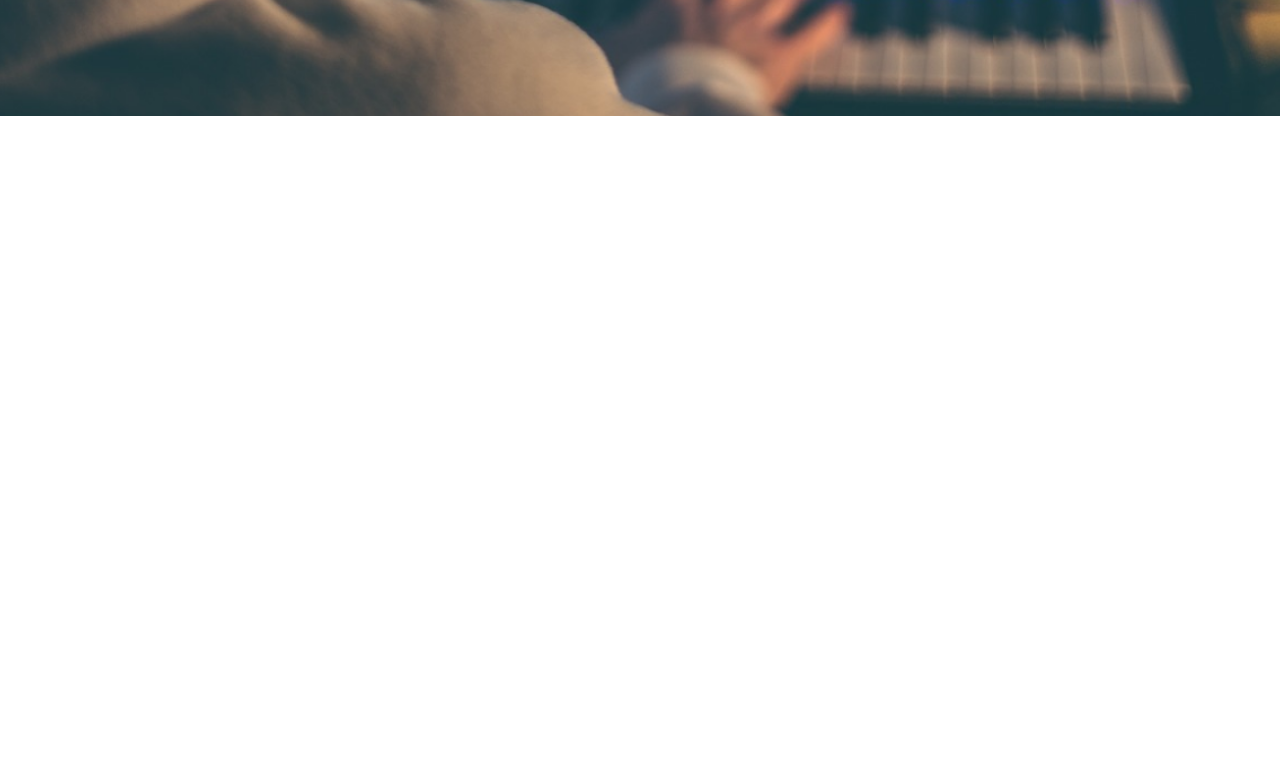
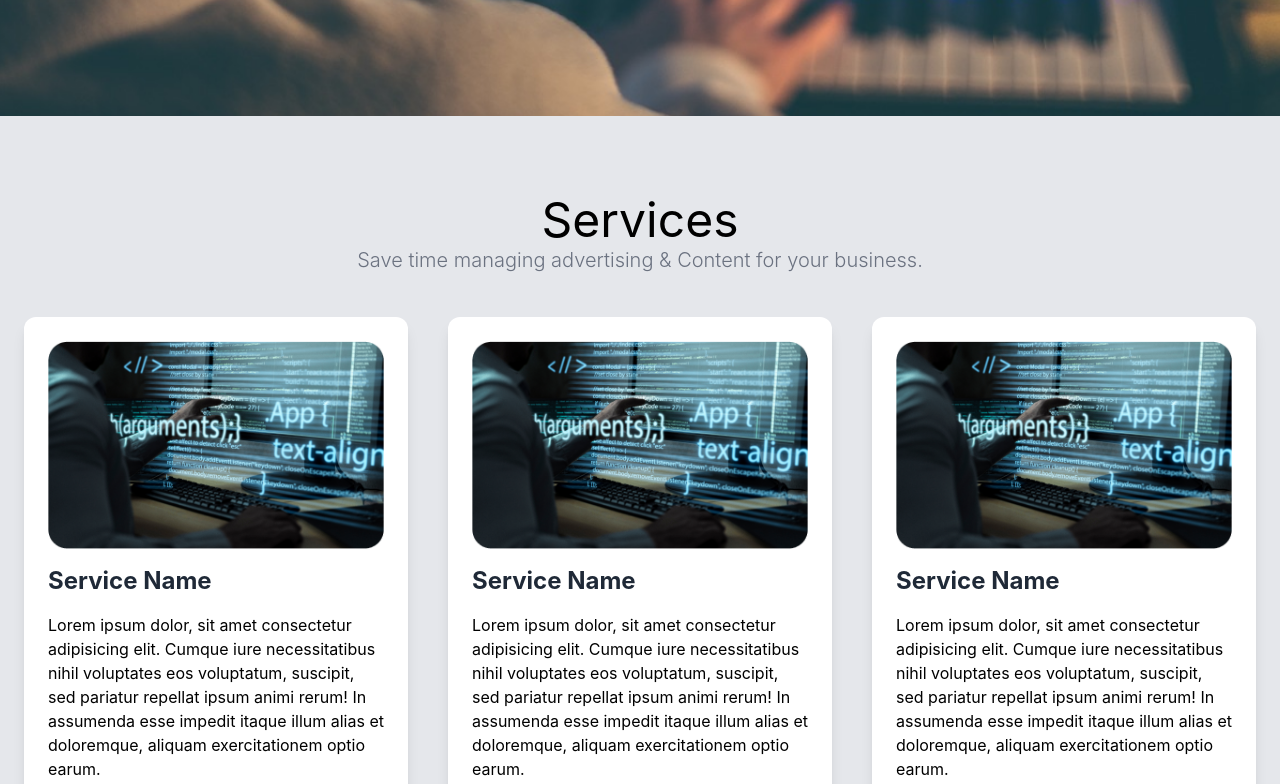
Before and after one commit to kdidrees/qurilo-development, a React (Create React App) app: page / in a window 1280 px wide. Shown: the part 716-1500 px from the top of the page. Before the commit the page ends 832 px from the top, so only its background shows below. Built offline with nearby package versions, Linux system fonts and the light colour scheme.

Commit message:
created and udpated service component and udpate in app js

```diff
--- a/src/App.js
+++ b/src/App.js
@@ -1,11 +1,13 @@
-import Hero from './components/hero/Hero';
-import './App.css';
+import Hero from "./components/hero/Hero";
+import "./App.css";
+import Services from "./components/hero/Services";
 
 function App() {
   return (
-    <div className="App">
-     <Hero/>
-    </div>
+    <>
+      <Hero />
+      <Services />
+    </>
   );
 }
 
--- /dev/null
+++ b/src/components/hero/Services.jsx
@@ -0,0 +1,107 @@
+import React from "react";
+import serviceimg from "../../assets/images/serivce.png";
+
+export default function Services() {
+  const servicesData = [
+    {
+      id: 1,
+      img: serviceimg,
+      heading: "Service Name",
+      desc: ` Lorem ipsum dolor, sit amet consectetur adipisicing elit. Cumque
+                iure necessitatibus nihil voluptates eos voluptatum, suscipit,
+                sed pariatur repellat ipsum animi rerum! In assumenda esse
+                impedit itaque illum alias et doloremque, aliquam exercitationem
+                optio earum.`,
+    },
+    {
+      id: 2,
+      img: serviceimg,
+      heading: "Service Name",
+      desc: ` Lorem ipsum dolor, sit amet consectetur adipisicing elit. Cumque
+                iure necessitatibus nihil voluptates eos voluptatum, suscipit,
+                sed pariatur repellat ipsum animi rerum! In assumenda esse
+                impedit itaque illum alias et doloremque, aliquam exercitationem
+                optio earum.`,
+    },
+    {
+      id: 2,
+      img: serviceimg,
+      heading: "Service Name",
+      desc: ` Lorem ipsum dolor, sit amet consectetur adipisicing elit. Cumque
+                iure necessitatibus nihil voluptates eos voluptatum, suscipit,
+                sed pariatur repellat ipsum animi rerum! In assumenda esse
+                impedit itaque illum alias et doloremque, aliquam exercitationem
+                optio earum.`,
+    },
+    {
+      id: 2,
+      img: serviceimg,
+      heading: "Service Name",
+      desc: ` Lorem ipsum dolor, sit amet consectetur adipisicing elit. Cumque
+                iure necessitatibus nihil voluptates eos voluptatum, suscipit,
+                sed pariatur repellat ipsum animi rerum! In assumenda esse
+                impedit itaque illum alias et doloremque, aliquam exercitationem
+                optio earum.`,
+    },
+    {
+      id: 2,
+      img: serviceimg,
+      heading: "Service Name",
+      desc: ` Lorem ipsum dolor, sit amet consectetur adipisicing elit. Cumque
+                iure necessitatibus nihil voluptates eos voluptatum, suscipit,
+                sed pariatur repellat ipsum animi rerum! In assumenda esse
+                impedit itaque illum alias et doloremque, aliquam exercitationem
+                optio earum.`,
+    },
+    {
+      id: 2,
+      img: serviceimg,
+      heading: "Service Name",
+      desc: ` Lorem ipsum dolor, sit amet consectetur adipisicing elit. Cumque
+                iure necessitatibus nihil voluptates eos voluptatum, suscipit,
+                sed pariatur repellat ipsum animi rerum! In assumenda esse
+                impedit itaque illum alias et doloremque, aliquam exercitationem
+                optio earum.`,
+    },
+  ];
+
+  return (
+    <>
+      <div className="min-h-screen  bg-gray-200 flex-col flex  items-center py-20">
+        <div class="text-center mx-auto mb-8 lg:px-20">
+          <h1 className="text-black md:text-5xl z-20">Services</h1>
+
+          <p class="text-gray-500 leading-relaxed font-light text-xl mx-auto pb-2">
+            Save time managing advertising &amp; Content for your business.
+          </p>
+        </div>
+        <div className="md:px-4 md:grid md:grid-cols-2 lg:grid-cols-3 gap-10 space-y-4 md:space-y-0">
+          {servicesData.map((service) => {
+            return (
+              <div
+                key={service.id}
+                className="max-w-sm bg-white px-6 pt-6 pb-2 rounded-xl shadow-lg transform hover:scale-105 transition duration-500"
+              >
+                <div className="relative">
+                  <img
+                    className="w-full rounded-xl"
+                    src={service.img}
+                    alt="Colors"
+                  />
+                </div>
+                <h1 className="mt-4 text-gray-800 text-2xl font-bold cursor-pointer">
+                  {service.heading}
+                </h1>
+                <div className="my-4">
+                  <p className="text-black   md:text-base mx-auto pb-2">
+                    {service.desc}
+                  </p>
+                </div>
+              </div>
+            );
+          })}
+        </div>
+      </div>
+    </>
+  );
+}
```
Also changed, not shown: src/assets/images/serivce.png (added).
